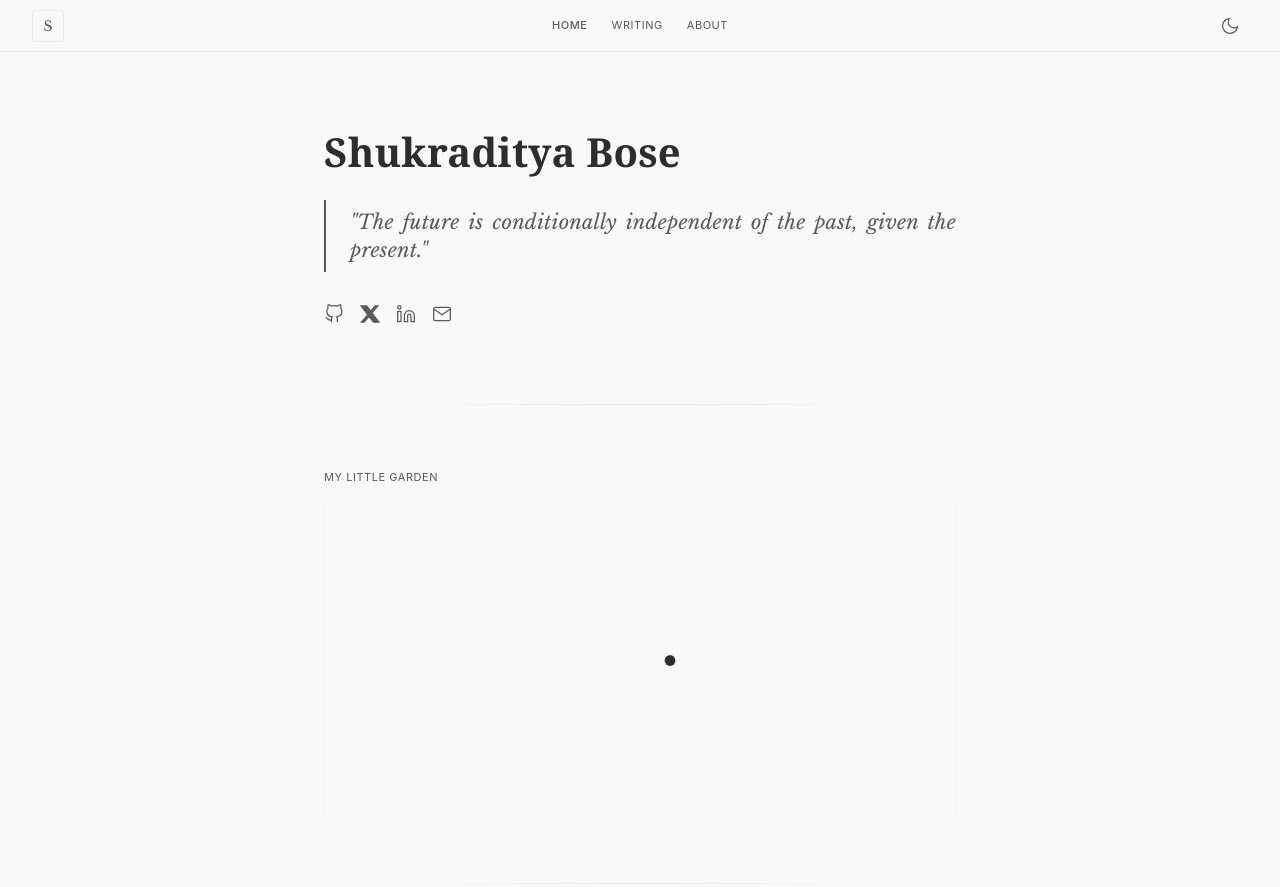
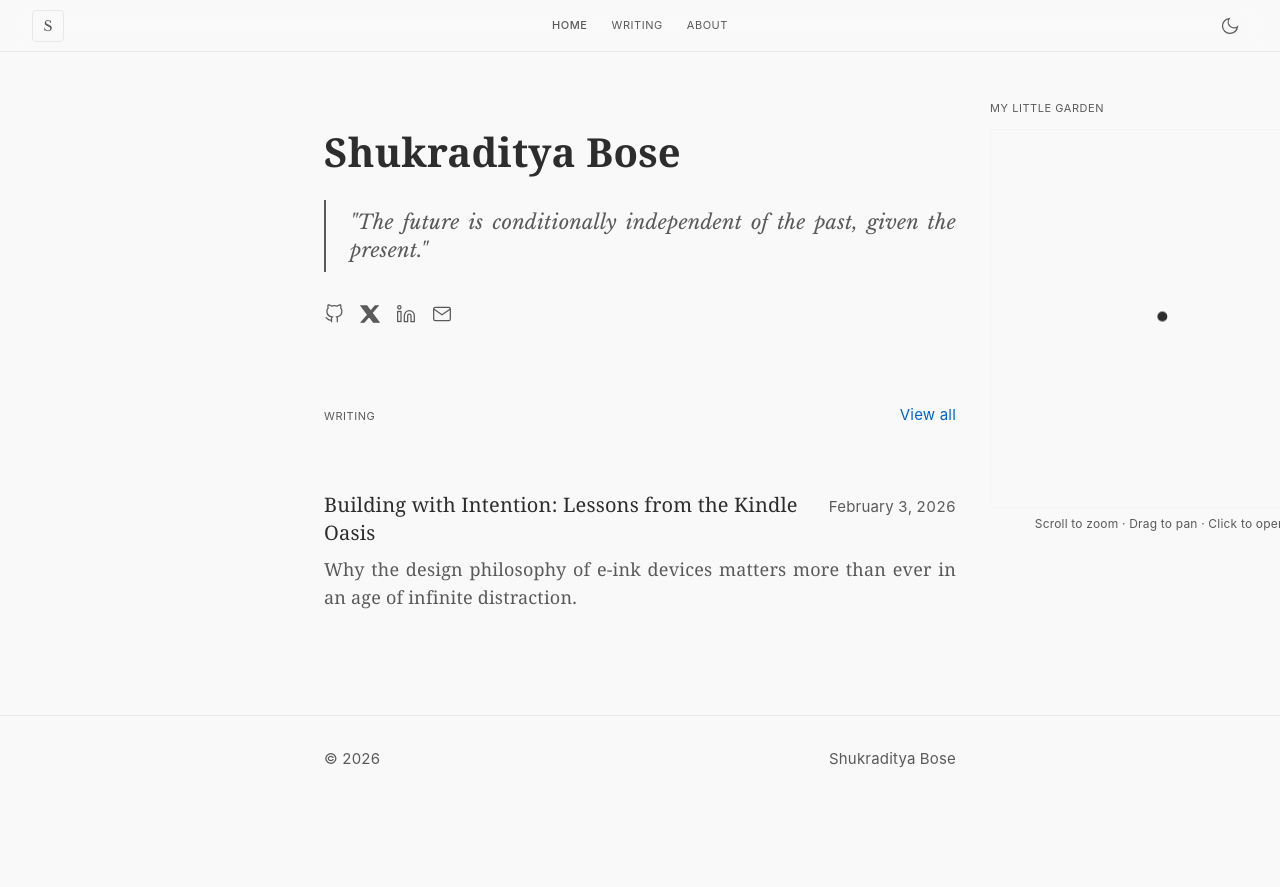
Before and after one commit to shukraditya/shukraditya.github.io, an Astro site: page / in a window 1280 px wide. Shown: the top 887 px of the page. After the commit the page ends 802 px from the top, so only its background shows below. Built offline with nearby package versions, Linux system fonts and the light colour scheme; Astro itself is replaced by a stand-in of ours.

Commit message:
graph in homepage

```diff
--- a/src/components/GardenGraph.astro
+++ b/src/components/GardenGraph.astro
@@ -17,8 +17,8 @@ const nodes = posts
   .map((post, i) => ({
     id: post.slug,
     title: post.data.title,
-    x: 350 + 200 * Math.cos((i * 2 * Math.PI) / Math.max(posts.length, 1)),
-    y: 175 + 100 * Math.sin((i * 2 * Math.PI) / Math.max(posts.length, 1)),
+    x: 170 + 120 * Math.cos((i * 2 * Math.PI) / Math.max(posts.length, 1)),
+    y: 90 + 60 * Math.sin((i * 2 * Math.PI) / Math.max(posts.length, 1)),
   }));
 
 // Create edges from wiki-links
@@ -37,20 +37,28 @@ const edgesData = JSON.stringify(edges);
 
 <div class="garden-graph" data-nodes={nodesData} data-edges={edgesData}>
   <canvas
-    width="700"
-    height="350"
-    class="w-full h-auto cursor-pointer rounded-sm border border-card bg-paper"
-    aria-label="Garden graph showing all posts and their connections"
+    width="340"
+    height="380"
+    class="w-full h-auto cursor-grab rounded-sm border border-card bg-paper active:cursor-grabbing"
+    aria-label="Garden graph showing all posts and their connections. Scroll to zoom, drag to pan."
   ></canvas>
-  <div class="graph-tooltip absolute hidden pointer-events-none z-50 bg-card border border-ink/10 px-2 py-1 text-xs font-sans rounded-sm shadow-sm"></div>
+  <div class="graph-controls absolute bottom-2 right-2 flex gap-1">
+    <button class="zoom-btn zoom-out px-2 py-1 text-xs font-sans bg-card border border-ink/10 rounded-sm hover:bg-ink/5 transition-colors" aria-label="Zoom out">−</button>
+    <button class="zoom-btn zoom-in px-2 py-1 text-xs font-sans bg-card border border-ink/10 rounded-sm hover:bg-ink/5 transition-colors" aria-label="Zoom in">+</button>
+    <button class="zoom-btn zoom-reset px-2 py-1 text-xs font-sans bg-card border border-ink/10 rounded-sm hover:bg-ink/5 transition-colors" aria-label="Reset view">⟲</button>
+  </div>
 </div>
 
 <style>
   .garden-graph {
     position: relative;
   }
-  .graph-tooltip {
-    max-width: 200px;
+  .graph-controls {
+    opacity: 0;
+    transition: opacity 0ms;
+  }
+  .garden-graph:hover .graph-controls {
+    opacity: 1;
   }
 </style>
 
@@ -69,10 +77,18 @@ const edgesData = JSON.stringify(edges);
     target: string;
   }
 
+  interface ViewTransform {
+    scale: number;
+    translateX: number;
+    translateY: number;
+  }
+
   function initGardenGraph(container: HTMLElement) {
     const canvas = container.querySelector('canvas');
-    const tooltip = container.querySelector('.graph-tooltip');
-    if (!canvas || !tooltip) return;
+    const zoomInBtn = container.querySelector('.zoom-in');
+    const zoomOutBtn = container.querySelector('.zoom-out');
+    const zoomResetBtn = container.querySelector('.zoom-reset');
+    if (!canvas) return;
 
     const ctx = canvas.getContext('2d');
     if (!ctx) return;
@@ -93,6 +109,7 @@ const edgesData = JSON.stringify(edges);
       node: getComputedStyle(document.documentElement).getPropertyValue('--color-ink').trim() || '#2D2D2D',
       nodeHover: getComputedStyle(document.documentElement).getPropertyValue('--color-accent').trim() || '#0066CC',
       edge: getComputedStyle(document.documentElement).getPropertyValue('--color-secondary').trim() || '#6B6B6B',
+      label: getComputedStyle(document.documentElement).getPropertyValue('--color-ink').trim() || '#2D2D2D',
     };
 
     // Handle dark mode
@@ -100,23 +117,38 @@ const edgesData = JSON.stringify(edges);
     if (isDark) {
       colors.node = '#E5E5E5';
       colors.edge = '#888888';
+      colors.label = '#E5E5E5';
     }
 
     let animationId: number;
     let hoveredNode: GraphNode | null = null;
     let isDragging = false;
+    let isPanning = false;
     let dragNode: GraphNode | null = null;
+    let lastMousePos = { x: 0, y: 0 };
     const prefersReducedMotion = window.matchMedia('(prefers-reduced-motion: reduce)').matches;
 
+    // View transform for zoom/pan
+    const transform: ViewTransform = {
+      scale: 1,
+      translateX: 0,
+      translateY: 0,
+    };
+
     // Force simulation parameters
-    const centerX = 350;
-    const centerY = 175;
-    const nodeRadius = 6;
-    const repulsionStrength = 2000;
-    const springLength = 120;
-    const springStrength = 0.003;
-    const centerGravity = 0.0005;
+    const centerX = 170;
+    const centerY = 190;
+    const nodeRadius = 5;
+    const repulsionStrength = 1000;
+    const springLength = 80;
+    const springStrength = 0.005;
+    const centerGravity = 0.001;
     const damping = 0.92;
+
+    // Zoom limits
+    const MIN_ZOOM = 0.5;
+    const MAX_ZOOM = 3;
+    const LARGE_LABEL_THRESHOLD = 1.5;
 
     function updateForces() {
       if (prefersReducedMotion && !isDragging) return;
@@ -130,7 +162,7 @@ const edgesData = JSON.stringify(edges);
           const dy = nodeA.y - nodeB.y;
           const dist = Math.sqrt(dx * dx + dy * dy);
 
-          if (dist > 0 && dist < 150) {
+          if (dist > 0 && dist < 100) {
             const force = repulsionStrength / (dist * dist);
             const fx = (dx / dist) * force;
             const fy = (dy / dist) * force;
@@ -182,18 +214,38 @@ const edgesData = JSON.stringify(edges);
           node.y += node.vy;
         }
 
-        // Keep within bounds
-        node.x = Math.max(nodeRadius, Math.min(700 - nodeRadius, node.x));
-        node.y = Math.max(nodeRadius, Math.min(350 - nodeRadius, node.y));
+        // Keep within bounds (larger canvas for panning)
+        node.x = Math.max(nodeRadius, Math.min(340 - nodeRadius, node.x));
+        node.y = Math.max(nodeRadius, Math.min(380 - nodeRadius, node.y));
       }
     }
 
+    function worldToScreen(x: number, y: number): { x: number; y: number } {
+      return {
+        x: x * transform.scale + transform.translateX,
+        y: y * transform.scale + transform.translateY,
+      };
+    }
+
+    function screenToWorld(x: number, y: number): { x: number; y: number } {
+      return {
+        x: (x - transform.translateX) / transform.scale,
+        y: (y - transform.translateY) / transform.scale,
+      };
+    }
+
     function draw() {
-      ctx.clearRect(0, 0, 700, 350);
+      ctx.clearRect(0, 0, 340, 380);
+
+      ctx.save();
+
+      // Apply transform
+      ctx.translate(transform.translateX, transform.translateY);
+      ctx.scale(transform.scale, transform.scale);
 
       // Draw edges
       ctx.strokeStyle = colors.edge;
-      ctx.lineWidth = 1;
+      ctx.lineWidth = 1 / transform.scale;
       ctx.globalAlpha = 0.3;
 
       for (const edge of edges) {
@@ -221,12 +273,50 @@ const edgesData = JSON.stringify(edges);
           ctx.beginPath();
           ctx.arc(node.x, node.y, nodeRadius + 3, 0, Math.PI * 2);
           ctx.strokeStyle = colors.nodeHover;
-          ctx.lineWidth = 2;
+          ctx.lineWidth = 2 / transform.scale;
           ctx.globalAlpha = 0.5;
           ctx.stroke();
           ctx.globalAlpha = 1;
         }
       }
+
+      // Draw label only for hovered node
+      if (hoveredNode) {
+        const fontSize = transform.scale >= LARGE_LABEL_THRESHOLD ? 12 : 10;
+        ctx.font = `${fontSize}px sans-serif`;
+        ctx.textAlign = 'center';
+        ctx.textBaseline = 'bottom';
+
+        const labelX = hoveredNode.x;
+        const labelY = hoveredNode.y - nodeRadius - 10 / transform.scale;
+
+        // Truncate title if too long
+        let title = hoveredNode.title;
+        if (title.length > 25) {
+          title = title.slice(0, 22) + '...';
+        }
+
+        // Measure text for background
+        const metrics = ctx.measureText(title);
+        const textWidth = metrics.width;
+        const textHeight = fontSize / transform.scale;
+        const padding = 4 / transform.scale;
+
+        // Draw semi-transparent background pill
+        ctx.fillStyle = isDark ? 'rgba(0, 0, 0, 0.9)' : 'rgba(249, 249, 249, 0.95)';
+        ctx.fillRect(
+          labelX - textWidth / 2 - padding,
+          labelY - textHeight - padding,
+          textWidth + padding * 2,
+          textHeight + padding * 2
+        );
+
+        // Draw text
+        ctx.fillStyle = colors.label;
+        ctx.fillText(title, labelX, labelY);
+      }
+
+      ctx.restore();
     }
 
     function animate() {
@@ -235,91 +325,135 @@ const edgesData = JSON.stringify(edges);
       animationId = requestAnimationFrame(animate);
     }
 
+    // Zoom functions
+    function zoomAt(screenX: number, screenY: number, delta: number) {
+      const newScale = Math.max(MIN_ZOOM, Math.min(MAX_ZOOM, transform.scale + delta));
+
+      // Proper zoom-to-mouse: adjust translate so mouse stays over same world point
+      const worldX = (screenX - transform.translateX) / transform.scale;
+      const worldY = (screenY - transform.translateY) / transform.scale;
+
+      transform.translateX = screenX - worldX * newScale;
+      transform.translateY = screenY - worldY * newScale;
+      transform.scale = newScale;
+    }
+
+    function resetZoom() {
+      transform.scale = 1;
+      transform.translateX = 0;
+      transform.translateY = 0;
+    }
+
     // Mouse interaction
     function getMousePos(evt: MouseEvent): { x: number; y: number } {
       const rect = canvas.getBoundingClientRect();
-      const scaleX = 700 / rect.width;
-      const scaleY = 350 / rect.height;
+      const scaleX = 340 / rect.width;
+      const scaleY = 380 / rect.height;
       return {
         x: (evt.clientX - rect.left) * scaleX,
         y: (evt.clientY - rect.top) * scaleY,
       };
     }
 
-    function findNodeAt(pos: { x: number; y: number }): GraphNode | null {
+    function findNodeAtScreenPos(screenPos: { x: number; y: number }): GraphNode | null {
+      const worldPos = screenToWorld(screenPos.x, screenPos.y);
       for (const node of nodes) {
-        const dx = pos.x - node.x;
-        const dy = pos.y - node.y;
+        const dx = worldPos.x - node.x;
+        const dy = worldPos.y - node.y;
         const dist = Math.sqrt(dx * dx + dy * dy);
-        if (dist < nodeRadius + 5) {
+        if (dist < (nodeRadius + 5) / transform.scale) {
           return node;
         }
       }
       return null;
     }
 
+    canvas.addEventListener('wheel', (e) => {
+      e.preventDefault();
+      const pos = getMousePos(e);
+      const delta = e.deltaY > 0 ? -0.1 : 0.1;
+      zoomAt(pos.x, pos.y, delta);
+    }, { passive: false });
+
     canvas.addEventListener('mousemove', (e) => {
       const pos = getMousePos(e);
 
+      if (isPanning) {
+        const dx = pos.x - lastMousePos.x;
+        const dy = pos.y - lastMousePos.y;
+        transform.translateX += dx;
+        transform.translateY += dy;
+        lastMousePos = pos;
+        return;
+      }
+
       if (isDragging && dragNode) {
-        dragNode.x = pos.x;
-        dragNode.y = pos.y;
+        const worldPos = screenToWorld(pos.x, pos.y);
+        dragNode.x = worldPos.x;
+        dragNode.y = worldPos.y;
         dragNode.vx = 0;
         dragNode.vy = 0;
         return;
       }
 
-      const node = findNodeAt(pos);
+      const node = findNodeAtScreenPos(pos);
 
       if (node !== hoveredNode) {
         hoveredNode = node;
-        canvas.style.cursor = node ? 'pointer' : 'default';
-
-        if (node) {
-          tooltip.textContent = node.title;
-          tooltip.classList.remove('hidden');
-        } else {
-          tooltip.classList.add('hidden');
-        }
-      }
-
-      if (hoveredNode) {
-        const rect = canvas.getBoundingClientRect();
-        const scaleX = 700 / rect.width;
-        const scaleY = 350 / rect.height;
-        tooltip.style.left = `${(hoveredNode.x / scaleX) + 10}px`;
-        tooltip.style.top = `${(hoveredNode.y / scaleY) - 30}px`;
+        canvas.style.cursor = node ? 'pointer' : (isPanning ? 'grabbing' : 'grab');
       }
     });
 
     canvas.addEventListener('mousedown', (e) => {
       const pos = getMousePos(e);
-      const node = findNodeAt(pos);
+      const node = findNodeAtScreenPos(pos);
+
       if (node) {
         isDragging = true;
         dragNode = node;
+      } else {
+        isPanning = true;
+        lastMousePos = pos;
+        canvas.style.cursor = 'grabbing';
       }
     });
 
     canvas.addEventListener('mouseup', () => {
       isDragging = false;
+      isPanning = false;
       dragNode = null;
+      canvas.style.cursor = 'grab';
     });
 
     canvas.addEventListener('mouseleave', () => {
       hoveredNode = null;
       tooltip.classList.add('hidden');
       isDragging = false;
+      isPanning = false;
       dragNode = null;
+      canvas.style.cursor = 'grab';
     });
 
     canvas.addEventListener('click', (e) => {
-      if (isDragging) return;
+      if (isDragging || isPanning) return;
       const pos = getMousePos(e);
-      const node = findNodeAt(pos);
+      const node = findNodeAtScreenPos(pos);
       if (node) {
         window.location.href = `/writing/${node.id}`;
       }
+    });
+
+    // Control buttons
+    zoomInBtn?.addEventListener('click', () => {
+      zoomAt(170, 190, 0.3);
+    });
+
+    zoomOutBtn?.addEventListener('click', () => {
+      zoomAt(170, 190, -0.3);
+    });
+
+    zoomResetBtn?.addEventListener('click', () => {
+      resetZoom();
     });
 
     // Start animation
--- a/src/pages/index.astro
+++ b/src/pages/index.astro
@@ -23,7 +23,7 @@ const sortedPosts = writingPosts
         <Nav current="home" />
 
         <main
-            class="flex-1 pt-24 sm:pt-32 pb-16 max-w-content mx-auto px-4 sm:px-6"
+            class="flex-1 pt-24 sm:pt-32 pb-16 max-w-content mx-auto px-4 sm:px-6 relative"
         >
             {/* Hero Section */}
             <section class="mb-16 sm:mb-20">
@@ -47,30 +47,7 @@ const sortedPosts = writingPosts
                 <SocialIcons />
             </section>
 
-            {/* Separator */}
-            <div
-                class="h-px bg-gradient-to-r from-transparent via-border to-transparent mb-12 sm:mb-16"
-            >
-            </div>
-
-            {/* Garden Graph - Hidden on mobile */}
-            <section class="hidden sm:block mb-12 sm:mb-16">
-                <div class="flex items-baseline justify-between mb-4">
-                    <span
-                        class="font-sans text-label uppercase tracking-wider text-secondary"
-                        >My Little Garden</span
-                    >
-                </div>
-                <GardenGraph posts={writingPosts} />
-            </section>
-
-            {/* Separator */}
-            <div
-                class="h-px bg-gradient-to-r from-transparent via-border to-transparent mb-12 sm:mb-16 hidden sm:block"
-            >
-            </div>
-
-            {/* Recent Writing Section */}
+            {/* Writing Section - Single Column */}
             <section>
                 <div class="flex items-baseline justify-between mb-6">
                     <span
@@ -85,9 +62,26 @@ const sortedPosts = writingPosts
                     </a>
                 </div>
 
-                <WritingList posts={sortedPosts} showCount={3} />
+                <WritingList posts={sortedPosts} showCount={5} />
             </section>
         </main>
+
+        {/* Garden Graph - Fixed to right of viewport, centered in right space */}
+        <aside
+            class="hidden xl:block fixed top-[100px] w-[340px]"
+            style="left: calc(75% + 30px);"
+        >
+            <div class="flex items-baseline justify-between mb-3">
+                <span
+                    class="font-sans text-label uppercase tracking-wider text-secondary"
+                    >My Little Garden</span
+                >
+            </div>
+            <GardenGraph posts={writingPosts} />
+            <p class="mt-2 text-xs text-secondary font-sans text-center">
+                Scroll to zoom · Drag to pan · Click to open
+            </p>
+        </aside>
 
         <Footer />
     </div>
```
